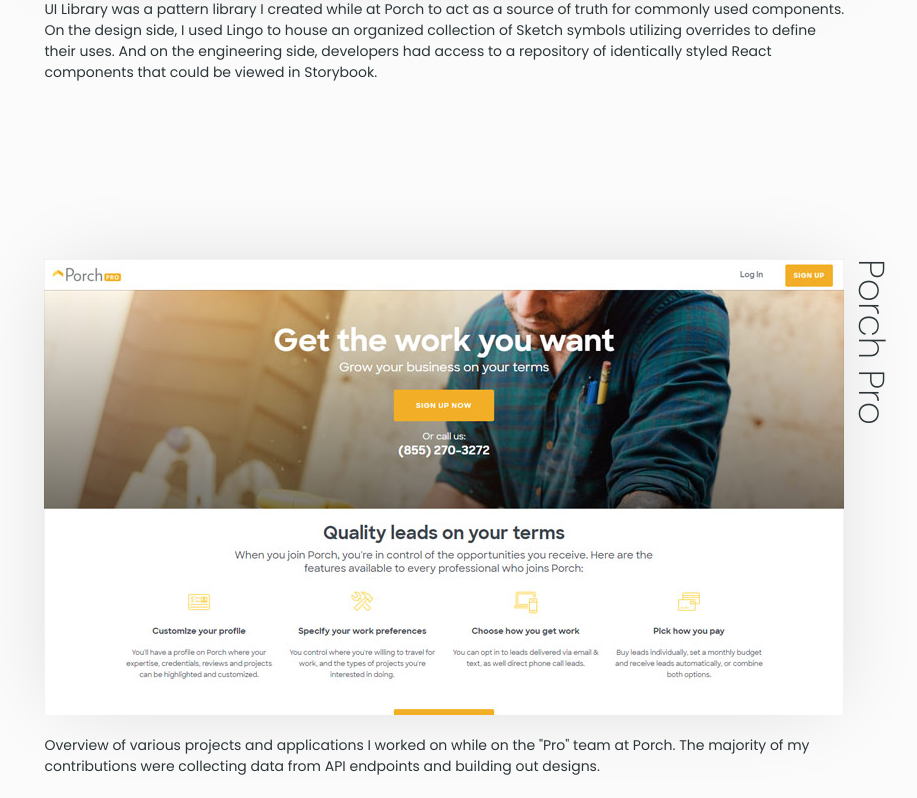
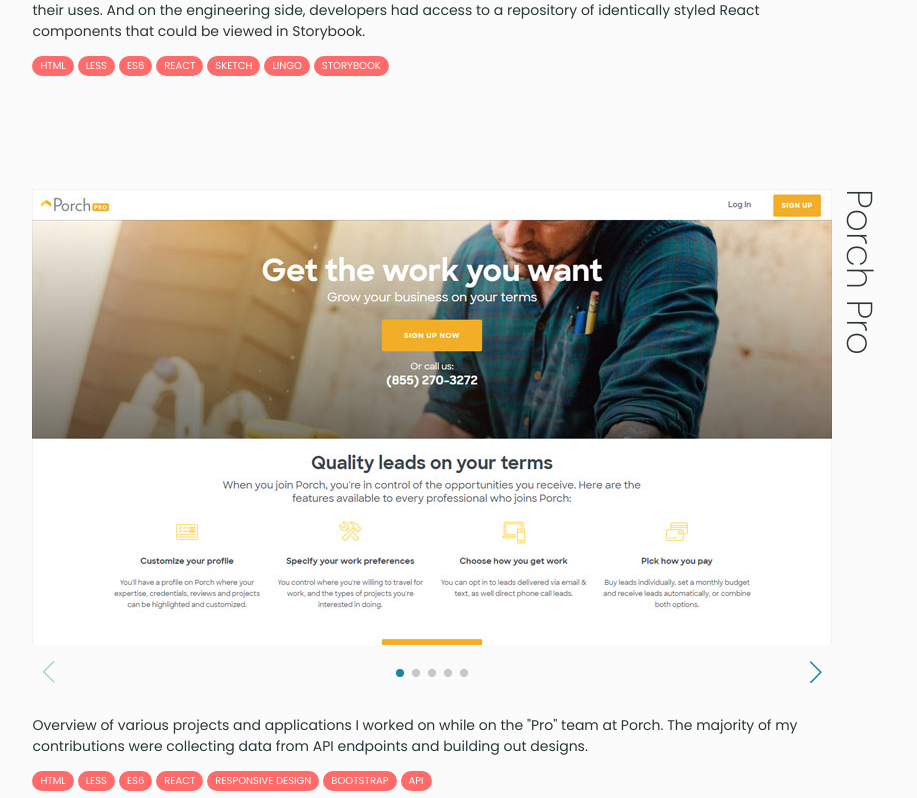
Before and after one commit to zach3904/Web-Portfolio-2023, a React (Create React App) app in the folder app/: page / in a window 1280 px wide. Shown: the part 1382-2180 px from the top of the page, without its empty margins (295-1212 px from the left). Built offline with nearby package versions, Linux system fonts and the light colour scheme.

Commit message:
Work page MVP done

```diff
--- a/app/package.json
+++ b/app/package.json
@@ -13,6 +13,7 @@
     "react-scripts": "5.0.1",
     "react-scroll": "^1.9.0",
     "react-waypoint": "^10.3.0",
+    "swiper": "^11.1.0",
     "web-vitals": "^2.1.4"
   },
   "scripts": {
@@ -40,7 +41,7 @@
     ]
   },
   "devDependencies": {
-    "@types/node": "^20.12.2",
-    "@babel/plugin-proposal-private-property-in-object": "^7.21.11"
+    "@babel/plugin-proposal-private-property-in-object": "^7.21.11",
+    "@types/node": "^20.12.2"
   }
 }
--- a/app/src/components/work-item/styles.module.css
+++ b/app/src/components/work-item/styles.module.css
@@ -1,5 +1,7 @@
 .workItem {
   position: relative;
+  max-width: 800px;
+  width: 100%;
 }
 .imgViewer {
   box-shadow: 0px 0px 80px -16px rgba(0,0,0,0.15);
@@ -18,5 +20,37 @@
 }
 
 .description {
-  position: absolute;
+  font-size: 1.4rem;
+  margin-top: 32px;
 }
+
+.skillsList {
+  list-style-type: none;
+  padding: 0;
+  margin: 0;
+  display: flex;
+  gap: 4px;
+}
+.skill {
+  font-size: 1rem;
+  color: white;
+  padding: 2px 8px;
+  text-transform: uppercase;
+  background-color: var(--color-primary);
+  border-radius: 99px;
+}
+
+swiper-container {
+  --swiper-theme-color: var(--color-secondary);
+  --swiper-navigation-size: 22px;
+  --swiper-pagination-bottom: 0px;
+}
+swiper-container::part(container) {
+  padding-bottom: 32px;
+}
+swiper-container::part(button-prev),
+swiper-container::part(button-next) {
+  margin-top: calc(0px - var(--swiper-navigation-size));
+  top: 100%;
+  z-index: 11;
+}
--- a/app/src/components/work-item/work-item.tsx
+++ b/app/src/components/work-item/work-item.tsx
@@ -1,4 +1,4 @@
-import React, { useState } from 'react'
+import React, { useEffect, useRef } from 'react'
 import styles from './styles.module.css'
 import { Waypoint } from 'react-waypoint'
 
@@ -6,20 +6,41 @@ type WorkItemProps = {
   imgFolder: string,
   images: Array<string>,
   title: string,
+  currentSlide: number,
   setCurrentSlide: (slideNumber: number) => void,
   slideNumber: number,
   description: string,
+  skills: Array<string>
 }
 
-function WorkItem(props: WorkItemProps) {
-  const {
-    imgFolder,
-    images,
-    title,
-    setCurrentSlide,
-    slideNumber,
-    description
-  } = props
+function WorkItem({
+  imgFolder,
+  images,
+  title,
+  currentSlide,
+  setCurrentSlide,
+  slideNumber,
+  description,
+  skills
+}: WorkItemProps) {
+  const swiperRef = useRef(null)
+
+  useEffect(() => {
+    const handleChangeProjectSlide = event => {
+      if (event.key === 'ArrowRight') {
+        swiperRef.current.swiper.slideNext()
+      } else if (event.key === 'ArrowLeft') {
+        swiperRef.current.swiper.slidePrev()
+      }
+    }
+
+    if (slideNumber === currentSlide) {
+      window.addEventListener('keydown', handleChangeProjectSlide)}
+
+    return () => {
+      window.removeEventListener('keydown', handleChangeProjectSlide)
+    }
+  }, [currentSlide])
 
   return (
     <Waypoint
@@ -31,8 +52,22 @@ function WorkItem(props: WorkItemProps) {
     >
       <div className={styles.workItem}>
         <h2 className={styles.title}>{title}</h2>
-        <img className={styles.imgViewer} src={`${process.env.PUBLIC_URL}/images/designs/${imgFolder}/${images[0]}`} />
+        <swiper-container navigation="true" pagination="true" ref={swiperRef} className={styles.swiper}>
+          {images.map(image => (
+            <swiper-slide>
+              <img
+                src={`${process.env.PUBLIC_URL}/images/designs/${imgFolder}/${image}`}
+                alt={title}
+              />
+            </swiper-slide>
+          ))}
+        </swiper-container>
         <p className={styles.description}>{description}</p>
+        <ul className={styles.skillsList}>
+          {skills && skills.map(skill => (
+            <li className={styles.skill}>{skill}</li>
+          ))}
+        </ul>
       </div>
     </Waypoint>
   )
--- a/app/src/index.js
+++ b/app/src/index.js
@@ -3,8 +3,11 @@ import ReactDOM from 'react-dom/client';
 import './index.css';
 import App from './App';
 import reportWebVitals from './reportWebVitals';
+import { register } from 'swiper/element/bundle';
 
-const root = ReactDOM.createRoot(document.getElementById('root'));
+register()
+
+const root = ReactDOM.createRoot(document.getElementById('root'))
 root.render(
   <React.StrictMode>
     <App />
--- a/app/src/pages/Work.module.css
+++ b/app/src/pages/Work.module.css
@@ -1,9 +1,10 @@
 .workList {
-  list-style-type: none;
-  padding: 0;
-  margin: 0;
+  display: flex;
+  flex-direction: column;
+  align-items: center;
+  padding-right: 24px;
 }
-.workList li {
+.workList > div {
   height: calc(100vh - 64px);
   display: flex;
   align-items: center;
@@ -11,9 +12,11 @@
 }
 
 .prevNextArrows {
+  -webkit-user-select: none;
+  user-select: none;
   position: fixed;
   bottom: 24px;
-  right: 32px;
+  right: 16px;
   display: flex;
   flex-direction: column;
   align-items: center;
--- a/app/src/pages/Work.tsx
+++ b/app/src/pages/Work.tsx
@@ -21,33 +21,24 @@ function Work() {
       nextSlide = 0
     }
 
-    if (nextSlide) {
+    if (workContent[nextSlide]) {
       scroller.scrollTo(workContent[nextSlide].title, {
         smooth: 'easeInOutQuint',
-        delay: 25,
-        offset: -32,
-        duration: 350
+        delay: 15,
+        // offset: -32,
+        duration: 150
       })
     }
-
-    // setCurrentSlide(nextSlide)
   }
 
   useEffect(() => {
     const handleArrowKeys = event => {
-      switch (event.key) {
-        case 'ArrowUp':
+      if (event.key === 'ArrowUp') {
         event.preventDefault()
         handleChangeSlide('up')
-          break
-
-        case 'ArrowDown':
+      } else if (event.key === 'ArrowDown') {
         event.preventDefault()
         handleChangeSlide('down')
-          break
-
-        default:
-          break
       }
     }
 
@@ -60,19 +51,18 @@ function Work() {
 
 	return (
     <>
-      <ul className={styles.workList}>
+      <div className={styles.workList}>
         {workContent.map((workItem, i) => (
-          <Element name={workItem.title}>
-            <li key={workItem.title} >
+          <Element name={workItem.title} key={workItem.title}>
             <WorkItem
               {...workItem}
+              currentSlide={currentSlide}
               setCurrentSlide={setCurrentSlide}
               slideNumber={i}
             />
-            </li>
           </Element>
         ))}
-      </ul>
+      </div>
       <div className={styles.prevNextArrows}>
         <div><span>{currentSlide + 1}</span> / <span>{workContent.length}</span></div>
         <div className={styles.prevNextArrow}>
--- a/app/src/work-content.js
+++ b/app/src/work-content.js
@@ -23,6 +23,7 @@ export default [
       "Typescript",
       "Material UI",
       "JSS",
+      "ES6",
       "Storybook"
     ]
   },
@@ -43,7 +44,7 @@ export default [
     "skills": [
       "HTML",
       "LESS",
-      "Javascript ES6",
+      "ES6",
       "React",
       "Sketch",
       "Lingo",
@@ -65,7 +66,7 @@ export default [
     "skills": [
       "HTML",
       "LESS",
-      "Javascript ES6",
+      "ES6",
       "React",
       "Responsive Design",
       "Bootstrap",
@@ -88,12 +89,11 @@ export default [
     "description": "ActivProgress is a data heavy student assessment and reporting web application my team was tasked with revitalizing. We updated the front end with a fresher design and rebuilt most of the functionality using AngularJS. This included re-tying up the front end to the existing data retreival API.",
     "skills": [
       "Design",
-      "HTML5",
-      "CSS3",
-      "Javascript",
+      "HTML",
+      "CSS",
+      "JS",
       "AngularJS",
-      "Media Queries",
-      "Dynamic Content"
+      "Responsive Design",
     ]
   },
   {
@@ -107,12 +107,11 @@ export default [
     ],
     "description": "ClassFlow is a classroom tool for building and presenting lessons. I helped out in building the UI and functionality for the lesson presenter; an open area where \"cards\" could be placed, rotated, scaled, and even have their content changed as well as be shown to the classroom. The front end was structured around KendoUI.",
     "skills": [
-      "HTML5",
-      "CSS3",
-      "Javascript",
+      "HTML",
+      "CSS",
+      "JS",
       "KendoUI",
-      "Interactivity",
-      "Dynamic Content"
+      "Canvas",
     ]
   },
   {
@@ -126,10 +125,10 @@ export default [
     "skills": [
       "Design",
       "jQuery Mobile",
-      "HTML5",
-      "CSS3",
+      "HTML",
+      "CSS",
       "jQuery",
-      "Media Queries",
+      "Responsive Design",
       "AJAX"
     ]
   },
@@ -145,140 +144,12 @@ export default [
     "description": "Sizzling Platter was the largest project I worked on at Clocktower Media. It consisted of a main corporate site, 6 individual brand sites, and a customer reward tracking/management site. The one you see here is the main corporate site. I did the designs for all of them and built the front end, including all the HTML &amp; CSS with a good portion of the Javascript.",
     "skills": [
       "Full Site Design",
-      "HTML5",
-      "CSS3",
+      "HTML",
+      "CSS",
       "jQuery",
-      "Media Queries",
+      "Responsive Design",
       "Bootstrap",
       "AJAX"
-    ]
-  },
-  {
-    "title": "Value Passport",
-    "url": "http://www.valuepassport.com",
-    "imgFolder": "valuepassport",
-    "images": [
-      "valuepassport-1.jpg",
-      "valuepassport-2.jpg",
-      "valuepassport-3.jpg",
-    ],
-    "description": "Value Passport is a customer rewards tracking site built for Sizzling Platters. While much of the site's functionality was already built when I was brought, I did perform lots of work on it including a full site design, HTML/CSS, and major tweaking/additions to the Javascript. This site is very data driven with a focus on function over form. Heavy AJAX and data handling via Javascript was used making working on this one of my greater learning experiences.",
-    "skills": [
-      "Full Site Design",
-      "HTML5",
-      "CSS3",
-      "jQuery",
-      "AJAX",
-      "Bootstrap"
-    ]
-  },
-  {
-    "title": "Sizzling Platter Brands",
-    "url": "http://www.sizzlingplatter.com",
-    "imgFolder": "splatbrand",
-    "images": [
-      "splatbrand-1.jpg",
-      "splatbrand-2.jpg",
-      "splatbrand-3.jpg",
-      "splatbrand-4.jpg",
-      "splatbrand-5.jpg",
-      "splatbrand-6.jpg",
-      "splatbrand-7.jpg",
-      "splatbrand-8.jpg",
-      "splatbrand-9.jpg",
-      "splatbrand-10.jpg",
-      "splatbrand-11.jpg",
-      "splatbrand-12.jpg",
-    ],
-    "description": "These were the final parts in the Sizzling Platter project. The sites needed to have a very obvious connection while matching their brands' flair and be noticably unique to each other. Each site uses the same base CSS and is overridden with their own styles. This really forced me to think hard about each change I made to the CSS as it would affect all sites and had to be easily overridden. Also, each site is responsive to help scale the big image feel to smaller screens.",
-    "skills": [
-      "Full Site Design",
-      "HTML5",
-      "CSS3",
-      "jQuery",
-      "Media Queries",
-      "Bootstrap"
-    ]
-  },
-  {
-    "title": "Exvana",
-    "url": "http://www.exvana.com",
-    "imgFolder": "exvana",
-    "images": [
-      "exvana-1.jpg",
-      "exvana-2.jpg",
-      "exvana-3.jpg",
-    ],
-    "description": "Exvana was a very cool project to be a part of. I'm very pleased with how the final design and site came out. Communication with the backend devs was critical as the sites search and listing functionality had to be thoughtfully tied into the front end views and design. There was a real depth of interactivity as well with the site adding to the complexity, but also creating fun challenges along the way.",
-    "skills": [
-      "Full Site Design",
-      "HTML5",
-      "CSS3",
-      "jQuery",
-      "Bootstrap"
-    ]
-  },
-  {
-    "title": "Earthpure",
-    "url": "http://www.earthpure.com",
-    "imgFolder": "earthpure",
-    "images": [
-      "earthpure-1.jpg",
-      "earthpure-2.jpg",
-    ],
-    "description": "This site was just an initial, well-designed blog to get the name going for a much larger project. I was simply given a design to build the front end for and then another developer on the team was charged with putting my template into Concrete, a popular CMS we use.",
-    "skills": [
-      "HTML5",
-      "CSS3"
-    ]
-  },
-  {
-    "title": "Windows Phone",
-    "url": "http://www.windowsphone.com",
-    "imgFolder": "windowsphone",
-    "images": [
-      "windowsphone-1.jpg",
-      "windowsphone-2.jpg",
-      "windowsphone-3.jpg",
-    ],
-    "description": "After working on Windows Phone 7 itself, I wanted to get back to web dev and was graciously put on the team to update and modify the site to go along with the phone. I did a fair bit of styling on elements, such as the main navigation, sidebar, and footer. The designers used strict redlines to translate exactly what spacing needed to be used on everything. This presented a good challenge as the site needed to look nearly identical in every browser down to IE7 and even a 5px difference was frowned upon. I also worked on the \"My Phone\" section which offers many features to owners of a WP7 device.",
-    "skills": [
-      "HTML5",
-      "CSS3",
-      "jQuery"
-    ]
-  },
-  {
-    "title": "Brown Bear Car Wash",
-    "url": "http://www.brownbear.com",
-    "imgFolder": "brownbear",
-    "images": [
-      "brownbear-1.jpg",
-      "brownbear-2.jpg",
-      "brownbear-3.jpg",
-    ],
-    "description": "",
-    "skills": [
-      "HTML5",
-      "CSS3",
-      "jQuery",
-      "AJAX"
-    ]
-  },
-  {
-    "title": "A-America",
-    "url": "http://www.a-america.com",
-    "imgFolder": "a-america",
-    "images": [
-      "a-america-1.jpg",
-      "a-america-2.jpg",
-    ],
-    "description": "",
-    "skills": [
-      "Full Design",
-      "HTML5",
-      "CSS3",
-      "jQuery"
     ]
   },
   {
@@ -308,5 +179,117 @@ export default [
       "HTML",
       "CSS"
     ]
+  },
+  {
+    "title": "Value Passport",
+    "url": "http://www.valuepassport.com",
+    "imgFolder": "valuepassport",
+    "images": [
+      "valuepassport-1.jpg",
+      "valuepassport-2.jpg",
+      "valuepassport-3.jpg",
+    ],
+    "description": "Value Passport is a customer rewards tracking site built for Sizzling Platters. While much of the site's functionality was already built when I was brought, I did perform lots of work on it including a full site design, HTML/CSS, and major tweaking/additions to the Javascript. This site is very data driven with a focus on function over form. Heavy AJAX and data handling via Javascript was used making working on this one of my greater learning experiences.",
+    "skills": [
+      "Full Site Design",
+      "HTML",
+      "CSS",
+      "jQuery",
+      "AJAX",
+      "Bootstrap"
+    ]
+  },
+  {
+    "title": "Sizzling Platter Brands",
+    "url": "http://www.sizzlingplatter.com",
+    "imgFolder": "splatbrand",
+    "images": [
+      "splatbrand-1.jpg",
+      "splatbrand-2.jpg",
+      "splatbrand-3.jpg",
+      "splatbrand-4.jpg",
+      "splatbrand-5.jpg",
+      "splatbrand-6.jpg",
+      "splatbrand-7.jpg",
+      "splatbrand-8.jpg",
+      "splatbrand-9.jpg",
+      "splatbrand-10.jpg",
+      "splatbrand-11.jpg",
+      "splatbrand-12.jpg",
+    ],
+    "description": "These were the final parts in the Sizzling Platter project. The sites needed to have a very obvious connection while matching their brands' flair and be noticably unique to each other. Each site uses the same base CSS and is overridden with their own styles. This really forced me to think hard about each change I made to the CSS as it would affect all sites and had to be easily overridden. Also, each site is responsive to help scale the big image feel to smaller screens.",
+    "skills": [
+      "Full Site Design",
+      "HTML",
+      "CSS",
+      "jQuery",
+      "Responsive Design",
+      "Bootstrap"
+    ]
+  },
+  {
+    "title": "Exvana",
+    "url": "http://www.exvana.com",
+    "imgFolder": "exvana",
+    "images": [
+      "exvana-1.jpg",
+      "exvana-2.jpg",
+      "exvana-3.jpg",
+    ],
+    "description": "Exvana was a very cool project to be a part of. I'm very pleased with how the final design and site came out. Communication with the backend devs was critical as the sites search and listing functionality had to be thoughtfully tied into the front end views and design. There was a real depth of interactivity as well with the site adding to the complexity, but also creating fun challenges along the way.",
+    "skills": [
+      "Full Site Design",
+      "HTML",
+      "CSS",
+      "jQuery",
+      "Bootstrap"
+    ]
+  },
+  {
+    "title": "Earthpure",
+    "url": "http://www.earthpure.com",
+    "imgFolder": "earthpure",
+    "images": [
+      "earthpure-1.jpg",
+      "earthpure-2.jpg",
+    ],
+    "description": "This site was just an initial, well-designed blog to get the name going for a much larger project. I was simply given a design to build the front end for and then another developer on the team was charged with putting my template into Concrete, a popular CMS we use.",
+    "skills": [
+      "HTML",
+      "CSS"
+    ]
+  },
+  {
+    "title": "Windows Phone",
+    "url": "http://www.windowsphone.com",
+    "imgFolder": "windowsphone",
+    "images": [
+      "windowsphone-1.jpg",
+      "windowsphone-2.jpg",
+      "windowsphone-3.jpg",
+    ],
+    "description": "After working on Windows Phone 7 itself, I wanted to get back to web dev and was graciously put on the team to update and modify the site to go along with the phone. I did a fair bit of styling on elements, such as the main navigation, sidebar, and footer. The designers used strict redlines to translate exactly what spacing needed to be used on everything. This presented a good challenge as the site needed to look nearly identical in every browser down to IE7 and even a 5px difference was frowned upon. I also worked on the \"My Phone\" section which offers many features to owners of a WP7 device.",
+    "skills": [
+      "HTML",
+      "CSS",
+      "jQuery"
+    ]
+  },
+  {
+    "title": "Brown Bear Car Wash",
+    "url": "http://www.brownbear.com",
+    "imgFolder": "brownbear",
+    "images": [
+      "brownbear-1.jpg",
+      "brownbear-2.jpg",
+      "brownbear-3.jpg",
+    ],
+    "description": "",
+    "skills": [
+      "HTML",
+      "CSS",
+      "jQuery",
+      "AJAX"
+    ]
   }
 ]
```
Also changed, not shown: app/src/Global.d.ts (+12 -0 lines), app/src/index.css (+11 -0 lines), 1 other file (tests, documents, lock files or other folders). Lines whose indentation alone changed are shown as unchanged.
